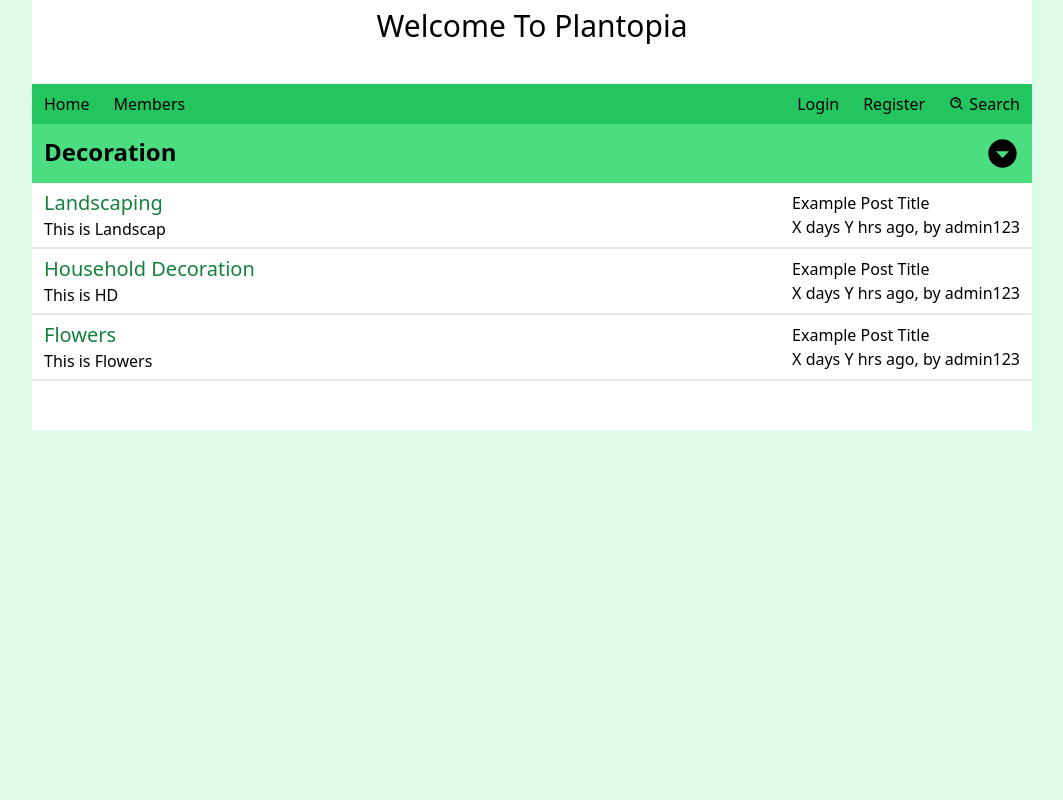
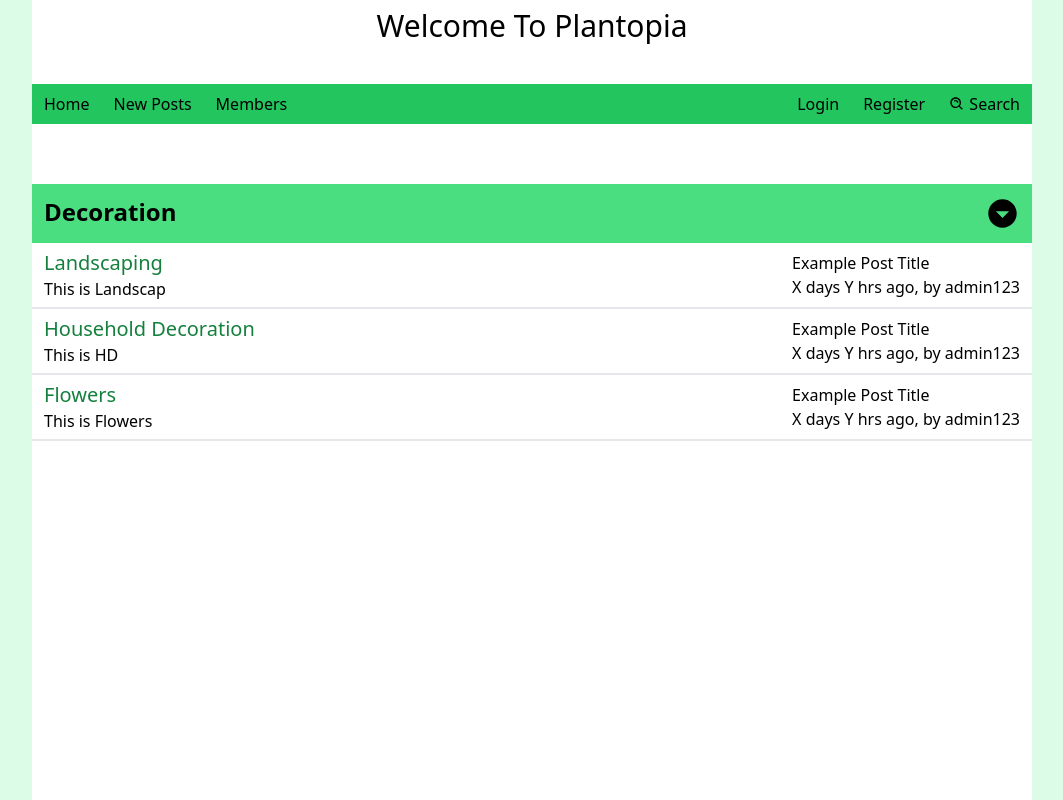
Before and after one commit to Apzure/Plant-Forum, a React (Create React App) app: page /Decoration in a window 1280 px wide. Shown: the whole page, without its empty margins (108-1171 px from the left). Built offline with nearby package versions, Linux system fonts and the light colour scheme.

Commit message:
Post List, Better link Handling

```diff
--- a/src/App.js
+++ b/src/App.js
@@ -1,7 +1,7 @@
 import CategoriesMenu from './components/CategoriesMenu';
 import { Route, Routes } from "react-router-dom";
 import TopicsMenuPage from './pages/TopicsMenuPage';
-import PostsListPage from './pages/PostsListPage';
+import PostsMenuPage from './pages/PostsMenuPage';
 import Navbar from './components/Navbar';
 import Categories from './CategoriesData';
 import { Fragment } from 'react';
@@ -10,14 +10,14 @@ function App() {
   const RoutesForCategoriesAndTopics = Categories.map(cat => {
     const {title, topics} = cat
 
-    const RoutesForTopics = topics.map(topic => { // To create Routes for all Topics within each Category
-      return <Route path = {topic.name} element = {<PostsListPage topic={topic} />} key={topic.name} />
+    const RoutesForTopics = topics.map(topic => {
+      return <Route path = {topic.name} element = {<PostsMenuPage topic={topic} />} key={topic.name} />
     });
 
-    return ( // The first <Route/> is for a Category, the next is for the Topics within that Cat
+    return (
       <Fragment key = {title}>
-        <Route path = {title} element = {<TopicsMenuPage title = {title} topics={topics} />} />
-        <Route path={title}>
+        <Route path = {title} element = {<TopicsMenuPage title = {title} topics={topics} />} /> {/* Route for Category*/}
+        <Route path={title}>  {/* Routes for Topics within that Category*/}
           {RoutesForTopics}
         </Route>
       </Fragment>
@@ -25,15 +25,13 @@ function App() {
   });
 
   return (
-    <div className="bg-green-100 h-full absolute w-full">
-      <div className="mx-auto w-[1000px] sticky bg-white h-max pb-[50px]">
+    <div className="bg-green-100 h-full absolute w-full overflow-auto">
+      <div className="mx-auto w-[1000px] sticky bg-white h-max pb-[70px]">
         <h1 className='text-3xl pt-2 mb-10 text-center'>
           Welcome To Plantopia
         </h1>
 
-
         <Navbar/>
-
 
         <Routes>
           <Route path = '/' element = {<CategoriesMenu categories={Categories} />} />
--- a/src/components/CategoriesMenu.js
+++ b/src/components/CategoriesMenu.js
@@ -2,15 +2,11 @@ import Category from "./Category"
 
 function CategoriesMenu({categories}){
     const CatMenu = categories.map(cat => { //Creating a div for each Category
-        return (
-            <div className="my-[2px]" key = {cat.title}>
-                <Category title={cat.title} topics = {cat.topics} />
-            </div>
-        );
+        return <Category title={cat.title} topics = {cat.topics} key = {cat.title}/>;
     });
 
     return (
-        <div className="flex flex-col place-content-around mt-[100px]">
+        <div className="flex flex-col place-content-around">
             { CatMenu }
         </div>
     );
--- a/src/components/Category.js
+++ b/src/components/Category.js
@@ -22,7 +22,7 @@ function Category({title, topics}) {
 
 
     return (
-        <div>
+        <div className="mb-[8px]">
             <div className="flex place-content-between bg-green-400 p-3">
                 <div>
                     {CategoryTitle}
--- a/src/components/Navbar.js
+++ b/src/components/Navbar.js
@@ -4,14 +4,18 @@ import {BiSearchAlt} from "react-icons/bi";
 function Navbar() {
     const LinkCss = "px-3 py-2.5 text-center hover:bg-green-600" // Not sure why it is py-2.5 for it be the same as py-2 below
     return (
-        <div className="flex place-content-between bg-green-500 py-2">
+        <div className="flex place-content-between bg-green-500 py-2 mb-[60px]">
             <div>
                 <Link to='/' className={LinkCss} >
                     Home
                 </Link>
+                <Link to='New Posts' className={LinkCss}>
+                    New Posts
+                </Link>
                 <Link to='Members' className={LinkCss} >
                     Members
                 </Link>
+
             </div>
             <div>
                 <Link to='Login'  className={LinkCss}>
@@ -20,12 +24,13 @@ function Navbar() {
                 <Link to='Register' className={LinkCss} >
                     Register
                 </Link>
-                <Link to='search' className={LinkCss}>
+                <Link to='Search' className={LinkCss}>
                     <BiSearchAlt className='inline mb-1'/> Search
                 </Link>
             </div>
         </div>
     );  // Will consider adding a search text box in Search, with another option to link for advanced search
+        //Also, will have to make a replacement For login/register when a user is logged in
 }
 
 export default Navbar;
--- a/src/components/PostList.js
+++ b/src/components/PostList.js
@@ -1,16 +1,35 @@
-import Post from "./FullPost";
+import { Link } from "react-router-dom";
 
 function PostList({posts}){
+    const renderedPosts = posts.map(post => {
+        const {title, creator, time} = post;
 
-    const renderedPosts = posts.map(post => {
-        return (
-        <div key = {post.id} >
-            <Post title = {post.title} creator = {post.creator} content = {post.content}> </Post>
-        </div>
+        return ( //will have to change link to remove spaces and possible duplicates, key as well
+            <Link to={title} key={title}>
+                <div className="flex place-content-between px-4 py-2 hover:bg-slate-100">
+                    <div>
+                        <div className='text-green-600'>
+                            {title}
+                        </div>
+                        <div className="text-sm text-slate-800">
+                            by {creator} {time}
+                        </div>
+                    </div>
+                    <div>
+                        Views, Replies
+                    </div>
+                </div>
+                <hr></hr>
+            </Link>
         );
+
     });
 
-    return renderedPosts;
+    return (
+        <div className="h-[1000px]">
+            {renderedPosts}
+        </div>
+    );
 }
 
 
--- /dev/null
+++ b/src/components/PostTopbar.js
@@ -0,0 +1,9 @@
+function PostTopbar({topic}) {
+    return (
+        <div>
+            {topic.name}
+        </div>
+    )
+}
+
+export default PostTopbar;
--- a/src/components/PreviewPost.js
+++ /dev/null
@@ -1,11 +0,0 @@
-import { Link } from "react-router-dom"
-
-
-
-function PreviewPost({title, creator}){
-    return (
-        <div className="PreviewPost">
-            <Link to  > </Link>
-        </div>
-    )
-}
--- a/src/components/Topic.js
+++ b/src/components/Topic.js
@@ -3,13 +3,12 @@ import { Link } from "react-router-dom";
 function Topic({topic, to}) {
     const {name, desc} = topic;
 
-    return (
+    return (   // Will have to make a request for the Post, also some css to adjust for username length
+        <Link to ={to}>
             <div className="flex place-content-between border-b-2 border-t-gray-600 h-fit py-1.5">
                 <div className="w-[600px] ml-3 self-center">
-                <div>
-                    <Link to={to} className='hover:underline text-green-700  text-xl'>
+                    <div className=" text-green-700  text-xl">
                         {name}
-                    </Link>
                     </div>
                     <div>
                         {desc}
@@ -23,7 +22,8 @@ function Topic({topic, to}) {
                         X days Y hrs ago, by admin123
                     </div>
                 </div>
-        </div> // Will have to make a request for the Post
+            </div>
+        </Link>
     );
 }
 
--- a/src/pages/PostsListPage.js
+++ /dev/null
@@ -1,15 +0,0 @@
-function PostsListPage({topic}) {
-    return (
-        <>
-            <div>
-                {topic.name} page
-            </div>
-            <div>
-                Desc: {topic.desc}
-            </div>
-        </>
-    );
-}
-
-
-export default PostsListPage;
--- /dev/null
+++ b/src/pages/PostsMenuPage.js
@@ -0,0 +1,20 @@
+import PostList from "../components/PostList";
+import PostTopbar from "../components/PostTopbar";
+
+function PostsMenuPage({topic}) {
+    const posts = [ // Fetched by a Request
+        {title: 'Post1', creator: 'user12', time: '15/12'},
+        {title: 'How do I fly', creator: 'usering53792139173132131', time: '14/12'},
+        {title: 'Longest Post length test how it work should be long enough now!', creator: 'user5', time: '7/7'}
+    ]
+    return (
+        <>
+            {<PostTopbar topic={topic} />}
+            {<PostList posts={posts} />}
+        </>
+
+    );
+}
+
+
+export default PostsMenuPage;
--- a/src/pages/TopicsMenuPage.js
+++ b/src/pages/TopicsMenuPage.js
@@ -1,8 +1,11 @@
 import Category from "../components/Category";
 
-function TopicsMenuPage({title, topics}){
-    return <Category title={title} topics={topics} />; // Temp: should be modified to another file to make it look better (diff css), and to fix incorect links
-                                                       // OR remove this page entirely.
+function TopicsMenuPage({title, topics}){ // Temp: should be modified to another file to make it look better (diff css), and to fix incorect links OR remove this page
+    return (
+        <div className="mb-[500px]">
+            <Category title={title} topics={topics} />
+        </div>
+    );
 }
 
 export default TopicsMenuPage;
```
Lines whose indentation alone changed are shown as unchanged.
